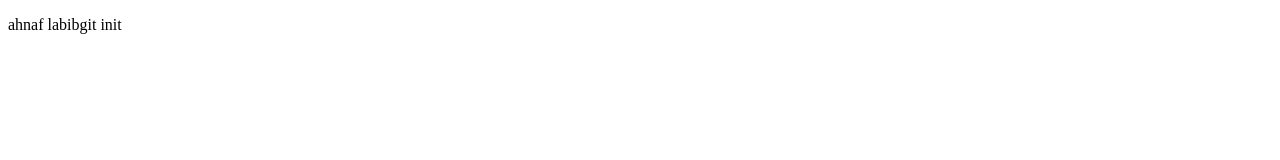
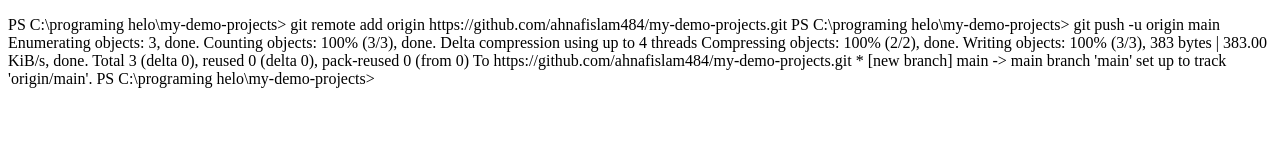
Before and after one commit to ahnafislam484/my-demo-projects, a plain HTML site: page index.html in a window 1280 px wide. Drawn offline with Linux system fonts and the light colour scheme.

Commit message:
comand copy by p tag

```diff
--- a/index.html
+++ b/index.html
@@ -7,7 +7,18 @@
 </head>
 <body>
     <p>
-        ahnaf labibgit init
+        PS C:\programing helo\my-demo-projects> git remote add origin https://github.com/ahnafislam484/my-demo-projects.git
+PS C:\programing helo\my-demo-projects> git push -u origin main
+Enumerating objects: 3, done.
+Counting objects: 100% (3/3), done.
+Delta compression using up to 4 threads
+Compressing objects: 100% (2/2), done.
+Writing objects: 100% (3/3), 383 bytes | 383.00 KiB/s, done.
+Total 3 (delta 0), reused 0 (delta 0), pack-reused 0 (from 0)
+To https://github.com/ahnafislam484/my-demo-projects.git
+ * [new branch]      main -> main
+branch 'main' set up to track 'origin/main'.
+PS C:\programing helo\my-demo-projects>
     </p>
 </body>
 </html>
```
